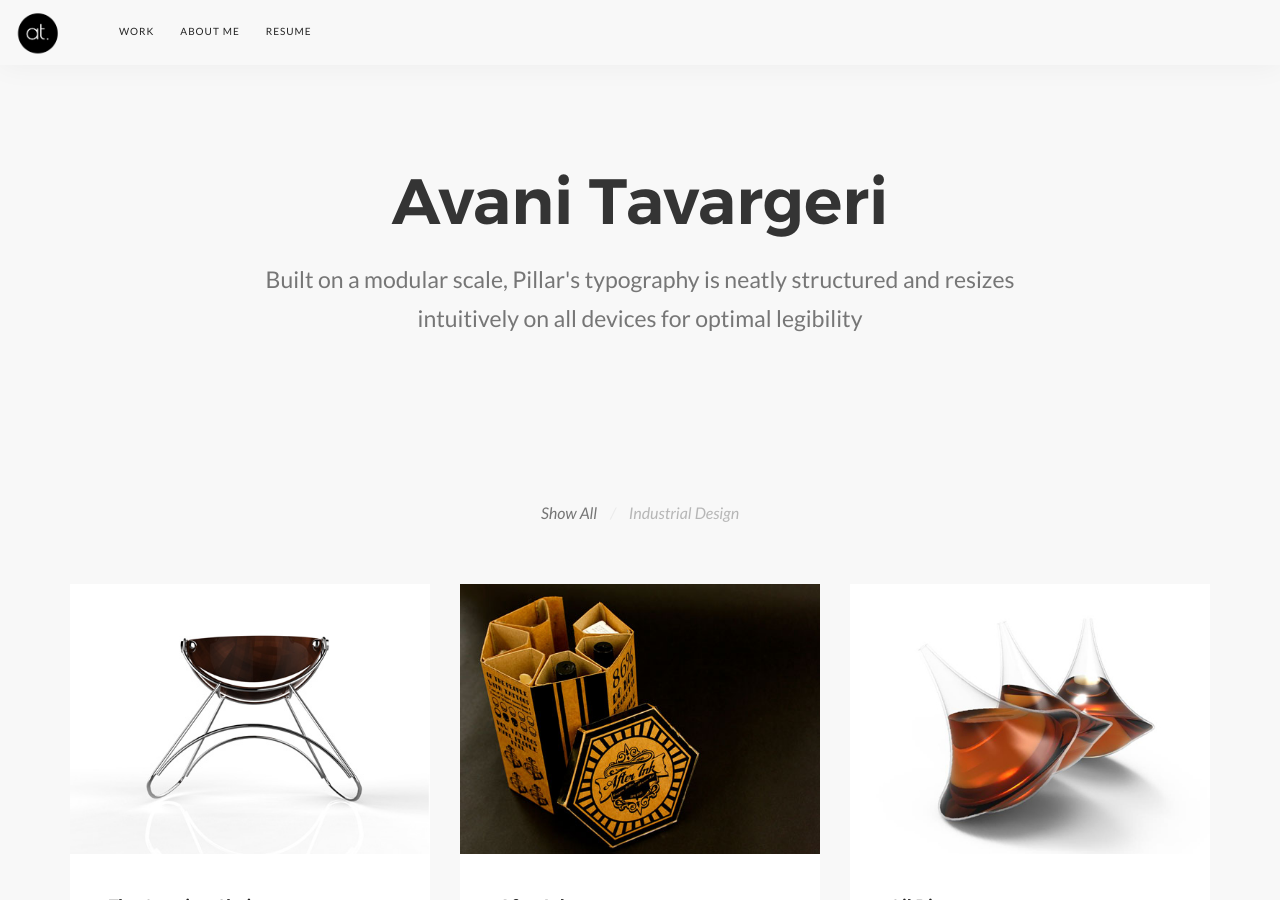
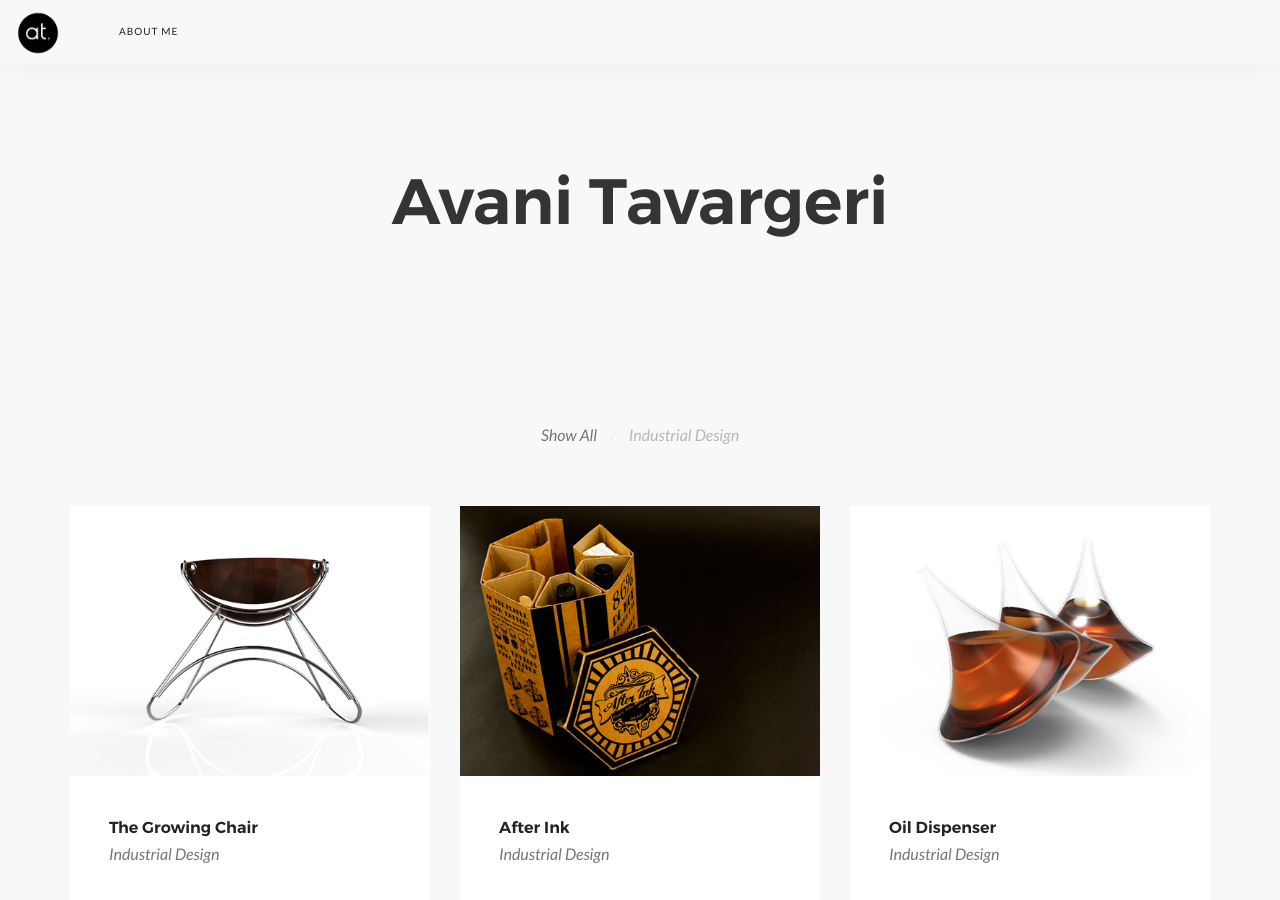
Before and after one commit to akshatkedia/avani-tavargeri, a Jekyll site: the page built from index.md, in a window 1280 px wide and 900 px high. Built offline with Jekyll 4.4.1, drawn with Linux system fonts in a browser that asks for light colours; some web fonts are replaced.

Commit message:
add home page content

```diff
--- a/_includes/header.html
+++ b/_includes/header.html
@@ -10,13 +10,7 @@
       <div class="nav-module menu-module left">
         <ul class="menu">
           <li>
-            <a href="#">Work</a>
-          </li>
-          <li>
-            <a href="#">About Me</a>
-          </li>
-          <li class="active">
-            <a href="/resume">Resume</a>
+            <a href="/about">About Me</a>
           </li>
         </ul>
       </div>
--- a/_layouts/index.html
+++ b/_layouts/index.html
@@ -8,7 +8,7 @@ layout: default
       <div class="col-sm-8 col-sm-offset-2 text-center">
         <h1>{{ site.title }}</h1>
         <p class="lead">
-          Built on a modular scale, Pillar's typography is neatly structured and resizes intuitively on all devices for optimal legibility
+          {{ content }}
         </p>
       </div>
     </div>
```
Also changed, not shown: _layouts/resume.html (deleted, +0 -98 lines), _uploads/_MG_0228.jpg, img/logo-dark.png.
